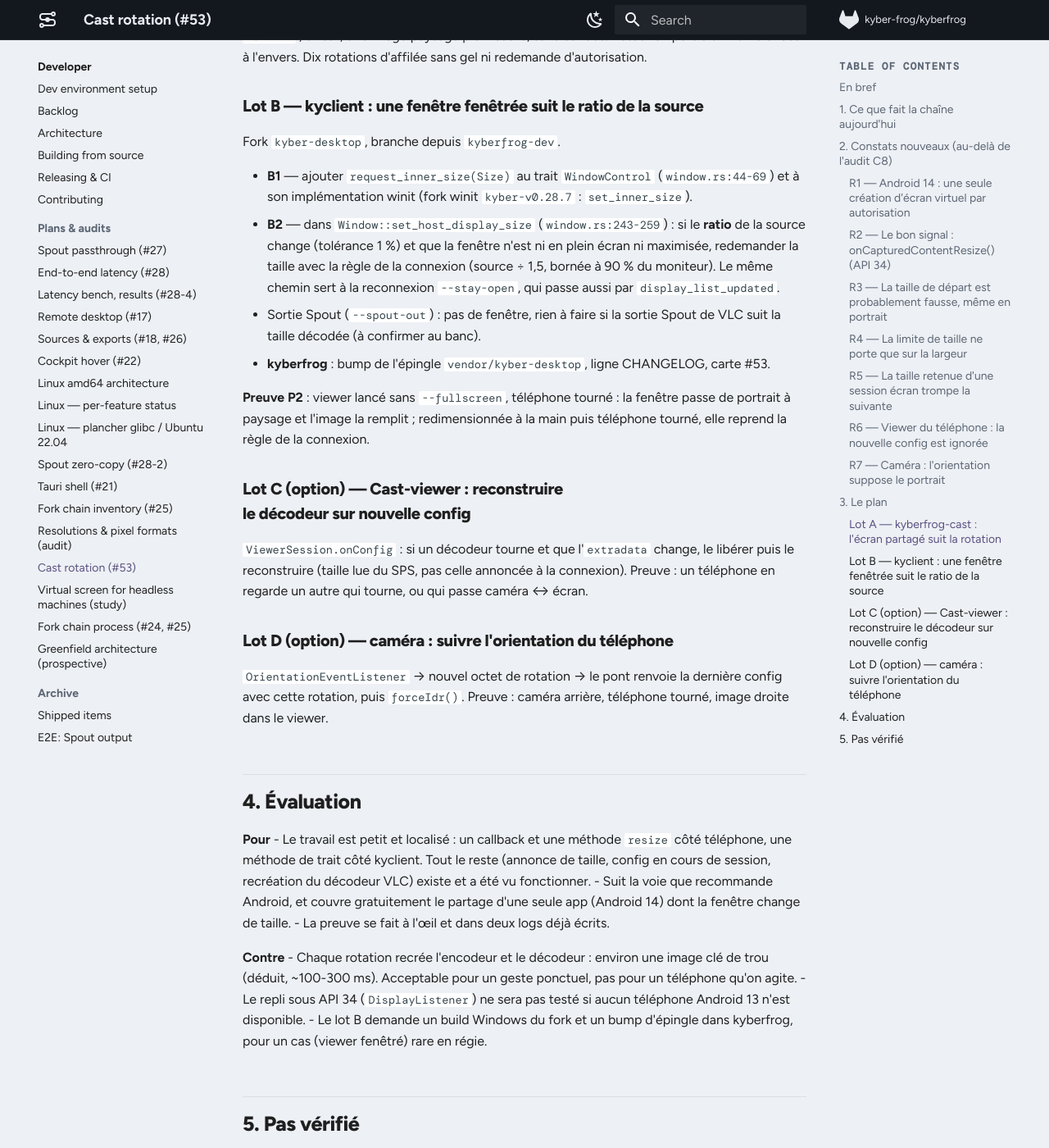
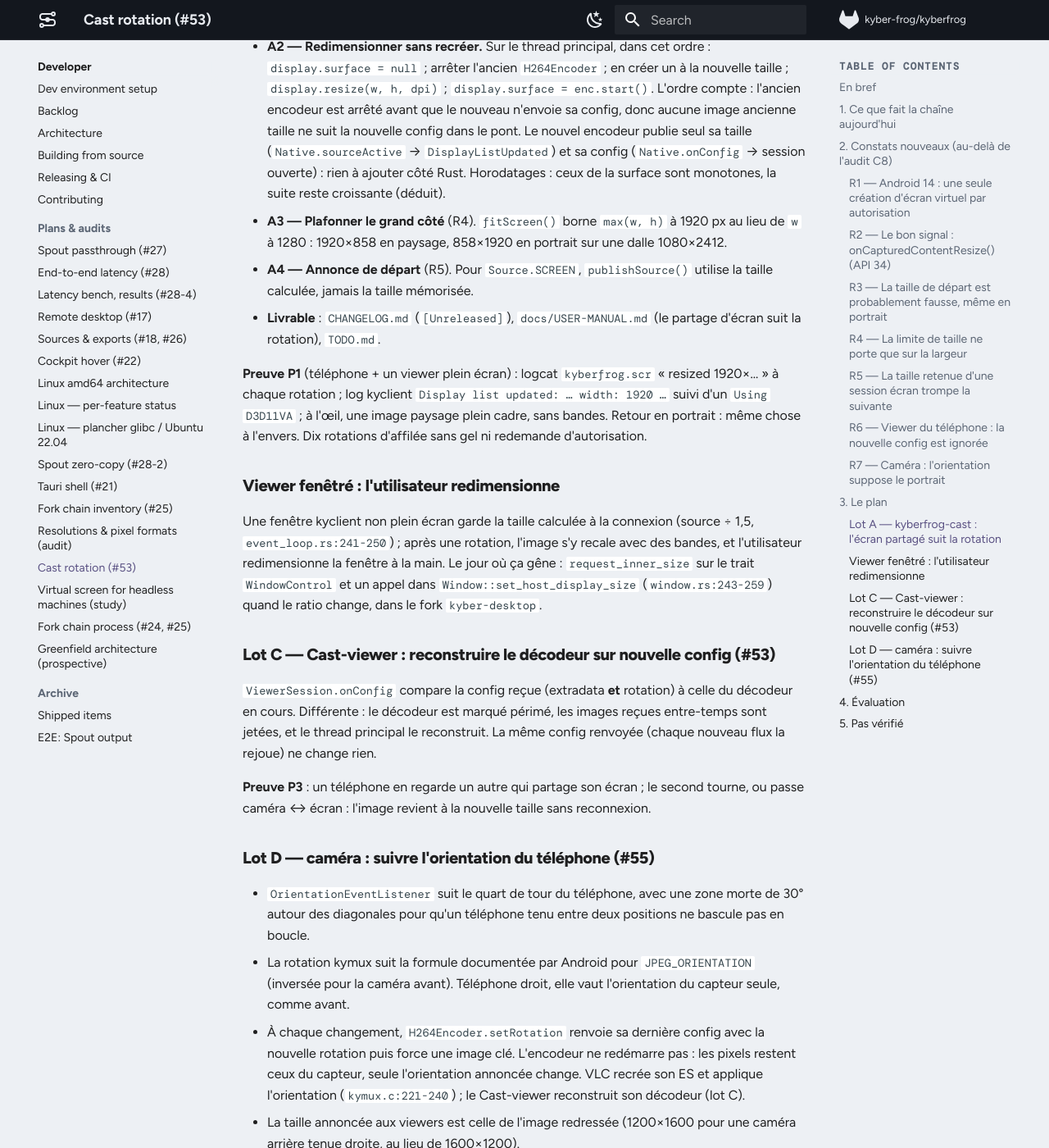
Before and after one commit to CollectiFrog/KyberFrog, an MkDocs documentation site: the page built from docs/dev/plan-cast-rotation.md, in a window 1280 px wide and 1400 px high, scrolled down 4659 px. Shown: the whole window at 82% size. Built offline with MkDocs 1.6.1 and Material for MkDocs 9.7.7, drawn with Linux system fonts in a browser that asks for light colours; comment, search, counter and statistics services are not loaded; some of the changed text lies outside the part shown.

Commit message:
docs(backlog): #53 and #55 coded in kyberfrog-cast, windowed viewer left to the user
Decisions of 2026-09-30 folded into the plan: no kyclient change (a
windowed viewer keeps its size, the user resizes it), the Cast viewer fix
stays in #53, the camera rotation becomes its own card #55 with a
"Suivre la rotation" switch, long side capped at 1920.

All three lots are coded in kyberfrog-cast as a stack of merge requests
(!16 screen -> !17 Cast viewer -> !18 camera), built and unit-tested in
the CI image; nothing has run on the phone yet. #53 and #55 move to
In progress until the stack is merged.

Co-Authored-By: Claude Opus 5.5 <noreply@anthropic.com>

````diff
--- a/docs/dev/plan-cast-rotation.md
+++ b/docs/dev/plan-cast-rotation.md
@@ -4,8 +4,12 @@
 [C8 de l'audit résolutions](audit-resolutions.md#c8-telephone-tourne-le-flux-reste-portrait-kyberfrog-cast) :
 un téléphone tourné en paysage pendant un partage d'écran KyberFrog Cast
 envoie toujours un flux portrait, l'image paysage réduite entre deux bandes
-noires. Rien n'est codé ; les lots ci-dessous se font sur des branches
-`feat/` dans `kyberfrog-cast` et dans le fork (`kyber-desktop`).*
+noires. Tout se fait dans `kyberfrog-cast` ; le fork n'est pas touché.*
+
+**État (2026-09-30)** : lots A, C et D codés, compilés et construits en
+APK, merge requests ouvertes et empilées dans `kyberfrog-cast` (!16 → !17 →
+!18). Aucun ne tourne encore sur le téléphone. La caméra (lot D) a sa propre
+carte, #55.
 
 Chaque affirmation dit ce qu'elle est : **constaté** (lu dans le code ou vu
 dans un log réel), **déduit** (lecture sûre, non reproduite), **à
@@ -27,9 +31,10 @@ confirmer** (demande le téléphone).
   de capture : il faut **redimensionner** celui qui existe, pas relancer le
   pipeline. Android fournit exactement le signal voulu,
   `MediaProjection.Callback.onCapturedContentResize()` (API 34).
-- **Un second verrou côté viewer fenêtré** : la fenêtre kyclient garde la
-  taille calculée à la connexion. En plein écran, corriger le téléphone
-  suffit ; en fenêtré, il faut aussi le lot B.
+- **Un second verrou côté viewer fenêtré, laissé en place** : la fenêtre
+  kyclient garde la taille calculée à la connexion. En plein écran, corriger
+  le téléphone suffit ; en fenêtré, l'utilisateur redimensionne la fenêtre à
+  la main (décision du 2026-09-30, pas de changement du fork pour l'instant).
 - **Trois défauts voisins** trouvés en chemin : la limite de taille ne porte
   que sur la largeur (le paysage perdrait deux tiers de ses pixels), le viewer
   du téléphone ne reconstruit pas son décodeur sur une nouvelle config, et la
@@ -139,22 +144,28 @@ flowchart TB
     A3["A3 plafond sur le grand côté"] --> A2
     A4["A4 écran : annoncer la taille calculée"]
   end
-  subgraph B["Lot B — kyclient (fork kyber-desktop)"]
-    B1["B1 WindowControl::request_inner_size"] --> B2["B2 fenêtre fenêtrée suit le ratio"]
+  subgraph C["Lot C — Cast-viewer (#53)"]
+    C1["reconstruit son décodeur<br/>sur une nouvelle config"]
   end
-  subgraph K["kyberfrog"]
-    K1["épingle kyber-desktop<br/>CHANGELOG · #53"]
+  subgraph D["Lot D — caméra (#55)"]
+    D1["OrientationEventListener"] --> D2["config renvoyée avec la rotation<br/>+ image clé"]
+    D3["interrupteur « Suivre la rotation »"] --> D1
   end
   A2 -->|preuve P1| DoneFS(["plein écran : paysage"])
-  B2 --> K1 -->|preuve P2| DoneWin(["fenêtré : la fenêtre suit"])
-  C["Lot C (option) — Cast-viewer<br/>reconstruit son décodeur"]
-  D["Lot D (option) — caméra<br/>rotation suivie"]
+  C1 -->|preuve P3| DoneC(["téléphone → téléphone"])
+  D2 -->|preuve P4| DoneD(["caméra droite"])
+  A2 -.-> C1
+  D2 -.-> C1
 ```
+
+Les trois lots sont une pile de merge requests dans `kyberfrog-cast`, dans cet
+ordre : A (!16, `feat/screen-rotation`) → C (!17, `fix/viewer-new-config`) →
+D (!18, `feat/camera-rotation`).
 
 ### Lot A — kyberfrog-cast : l'écran partagé suit la rotation
 
-Base : voir question 1 (la pile de branches non fusionnées porte `f4740be`,
-dont ce lot dépend).
+Base : `dev` après la fusion de la pile !12 → !15 (2026-09-30, `3c2223d`),
+qui apporte `f4740be` (annonce de la nouvelle taille aux viewers).
 
 - **A1 — Détecter.** Surcharger `onCapturedContentResize(w, h)` dans le
   callback de `ScreenPipeline`. Sous API 34, `DisplayManager.DisplayListener`
@@ -171,8 +182,9 @@ dont ce lot dépend).
   (`Native.onConfig` → session ouverte) : rien à ajouter côté Rust.
   Horodatages : ceux de la surface sont monotones, la suite reste croissante
   (déduit).
-- **A3 — Plafonner le grand côté** (R4). `scale()` borne
-  `max(w, h)` au lieu de `w`. Valeur : voir question 3.
+- **A3 — Plafonner le grand côté** (R4). `fitScreen()` borne `max(w, h)` à
+  1920 px au lieu de `w` à 1280 : 1920×858 en paysage, 858×1920 en portrait
+  sur une dalle 1080×2412.
 - **A4 — Annonce de départ** (R5). Pour `Source.SCREEN`, `publishSource()`
   utilise la taille calculée, jamais la taille mémorisée.
 - **Livrable** : `CHANGELOG.md` (`[Unreleased]`), `docs/USER-MANUAL.md`
@@ -184,39 +196,50 @@ dont ce lot dépend).
 une image paysage plein cadre, sans bandes. Retour en portrait : même chose à
 l'envers. Dix rotations d'affilée sans gel ni redemande d'autorisation.
 
-### Lot B — kyclient : une fenêtre fenêtrée suit le ratio de la source
+### Viewer fenêtré : l'utilisateur redimensionne
 
-Fork `kyber-desktop`, branche depuis `kyberfrog-dev`.
+Une fenêtre kyclient non plein écran garde la taille calculée à la connexion
+(source ÷ 1,5, `event_loop.rs:241-250`) ; après une rotation, l'image s'y
+recale avec des bandes, et l'utilisateur redimensionne la fenêtre à la main.
+Le jour où ça gêne : `request_inner_size` sur le trait `WindowControl` et un
+appel dans `Window::set_host_display_size` (`window.rs:243-259`) quand le
+ratio change, dans le fork `kyber-desktop`.
 
-- **B1** — ajouter `request_inner_size(Size)` au trait `WindowControl`
-  (`window.rs:44-69`) et à son implémentation winit (fork winit
-  `kyber-v0.28.7` : `set_inner_size`).
-- **B2** — dans `Window::set_host_display_size` (`window.rs:243-259`) : si le
-  **ratio** de la source change (tolérance 1 %) et que la fenêtre n'est ni en
-  plein écran ni maximisée, redemander la taille avec la règle de la
-  connexion (source ÷ 1,5, bornée à 90 % du moniteur). Le même chemin sert à
-  la reconnexion `--stay-open`, qui passe aussi par `display_list_updated`.
-- Sortie Spout (`--spout-out`) : pas de fenêtre, rien à faire si la sortie
-  Spout de VLC suit la taille décodée (à confirmer au banc).
-- **kyberfrog** : bump de l'épingle `vendor/kyber-desktop`, ligne CHANGELOG,
-  carte #53.
+### Lot C — Cast-viewer : reconstruire le décodeur sur nouvelle config (#53)
 
-**Preuve P2** : viewer lancé sans `--fullscreen`, téléphone tourné : la
-fenêtre passe de portrait à paysage et l'image la remplit ; redimensionnée à
-la main puis téléphone tourné, elle reprend la règle de la connexion.
+`ViewerSession.onConfig` compare la config reçue (extradata **et** rotation)
+à celle du décodeur en cours. Différente : le décodeur est marqué périmé, les
+images reçues entre-temps sont jetées, et le thread principal le reconstruit.
+La même config renvoyée (chaque nouveau flux la rejoue) ne change rien.
 
-### Lot C (option) — Cast-viewer : reconstruire le décodeur sur nouvelle config
+**Preuve P3** : un téléphone en regarde un autre qui partage son écran ; le
+second tourne, ou passe caméra ↔ écran : l'image revient à la nouvelle taille
+sans reconnexion.
 
-`ViewerSession.onConfig` : si un décodeur tourne et que l'`extradata`
-change, le libérer puis le reconstruire (taille lue du SPS, pas celle
-annoncée à la connexion). Preuve : un téléphone en regarde un autre qui
-tourne, ou qui passe caméra ↔ écran.
+### Lot D — caméra : suivre l'orientation du téléphone (#55)
 
-### Lot D (option) — caméra : suivre l'orientation du téléphone
+- `OrientationEventListener` suit le quart de tour du téléphone, avec une
+  zone morte de 30° autour des diagonales pour qu'un téléphone tenu entre
+  deux positions ne bascule pas en boucle.
+- La rotation kymux suit la formule documentée par Android pour
+  `JPEG_ORIENTATION` (inversée pour la caméra avant). Téléphone droit, elle
+  vaut l'orientation du capteur seule, comme avant.
+- À chaque changement, `H264Encoder.setRotation` renvoie sa dernière config
+  avec la nouvelle rotation puis force une image clé. L'encodeur ne redémarre
+  pas : les pixels restent ceux du capteur, seule l'orientation annoncée
+  change. VLC recrée son ES et applique l'orientation (`kymux.c:221-240`) ; le
+  Cast-viewer reconstruit son décodeur (lot C).
+- La taille annoncée aux viewers est celle de l'image redressée (1200×1600
+  pour une caméra arrière tenue droite, au lieu de 1600×1200).
+- **Interrupteur « Suivre la rotation »** : sous les sources caméra avant de
+  démarrer, et en pastille pendant l'émission ; appliqué tout de suite à une
+  caméra qui tourne, retenu, activé par défaut. Le partage d'écran n'en a pas :
+  il suit toujours.
 
-`OrientationEventListener` → nouvel octet de rotation → le pont renvoie la
-dernière config avec cette rotation, puis `forceIdr()`. Preuve : caméra
-arrière, téléphone tourné, image droite dans le viewer.
+**Preuve P4** : caméra arrière puis avant, téléphone tourné dans les deux
+sens : image droite sur le PC. Si le paysage arrive à l'envers, c'est le signe
+du terme « téléphone » dans `rotationValue()` qui est à inverser. Interrupteur
+coupé : l'image reste en portrait.
 
 ## 4. Évaluation
 
@@ -235,13 +258,18 @@ arrière, téléphone tourné, image droite dans le viewer.
   un téléphone qu'on agite.
 - Le repli sous API 34 (`DisplayListener`) ne sera pas testé si aucun
   téléphone Android 13 n'est disponible.
-- Le lot B demande un build Windows du fork et un bump d'épingle dans
-  kyberfrog, pour un cas (viewer fenêtré) rare en régie.
+- Un viewer fenêtré ne suit pas : l'utilisateur redimensionne à la main.
+- La direction de rotation en paysage (lot D) repose sur la formule Android,
+  pas encore sur une image vue.
 
 ## 5. Pas vérifié
 
 - Rien n'a tourné sur le téléphone : ni `resize()`, ni
-  `onCapturedContentResize`, ni la version d'Android du Nothing Phone (2).
+  `onCapturedContentResize`, ni l'orientation de la caméra, ni la version
+  d'Android du Nothing Phone (2). Ce qui est vérifié : compilation, tests
+  `cargo test` du cœur et APK construit, dans l'image CI.
+- Le runner GitLab `tfgl-goat` était en pause le 2026-09-30 : les pipelines
+  des merge requests !16 à !18 n'avaient pas tourné.
 - R3 (1080×2230 contre une dalle 1080×2412) repose sur la fiche du
   téléphone, pas sur une mesure.
 - Comportement de la sortie Spout de kyclient face à un changement de taille.
````
Also changed, not shown: docs/dev/backlog.md (+54 -36 lines).
